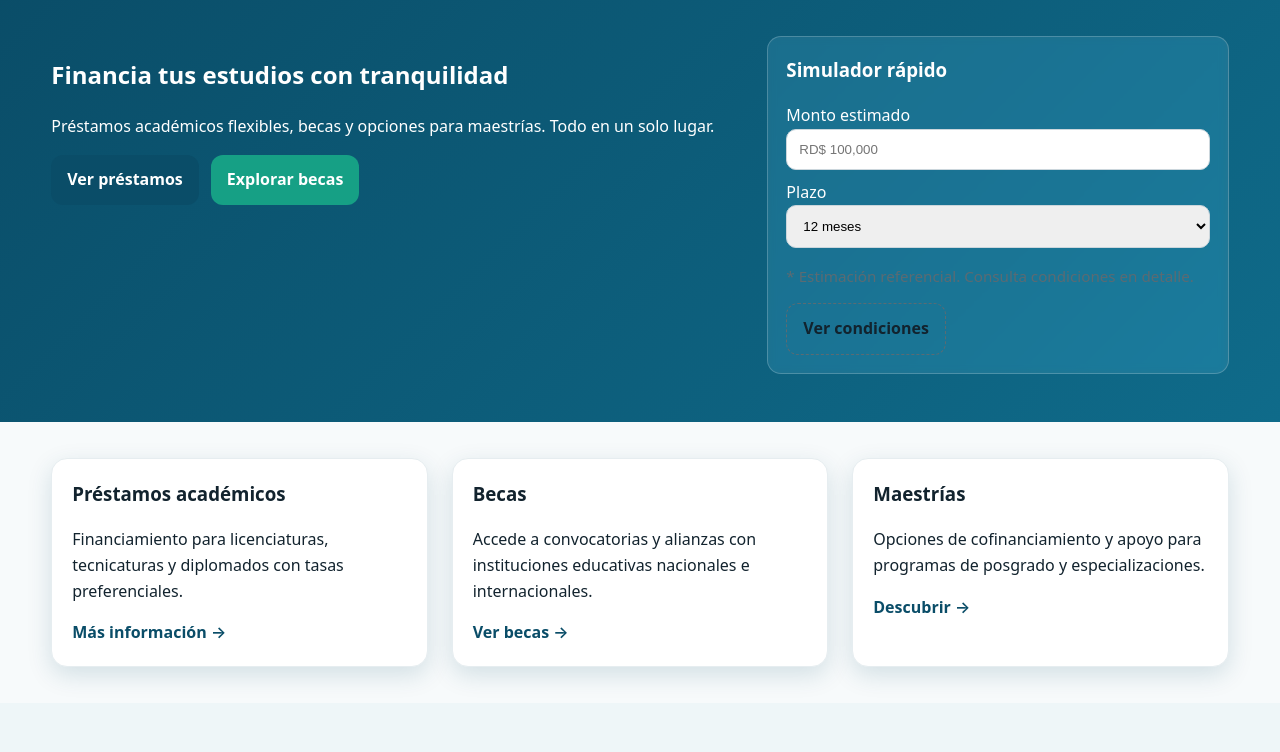
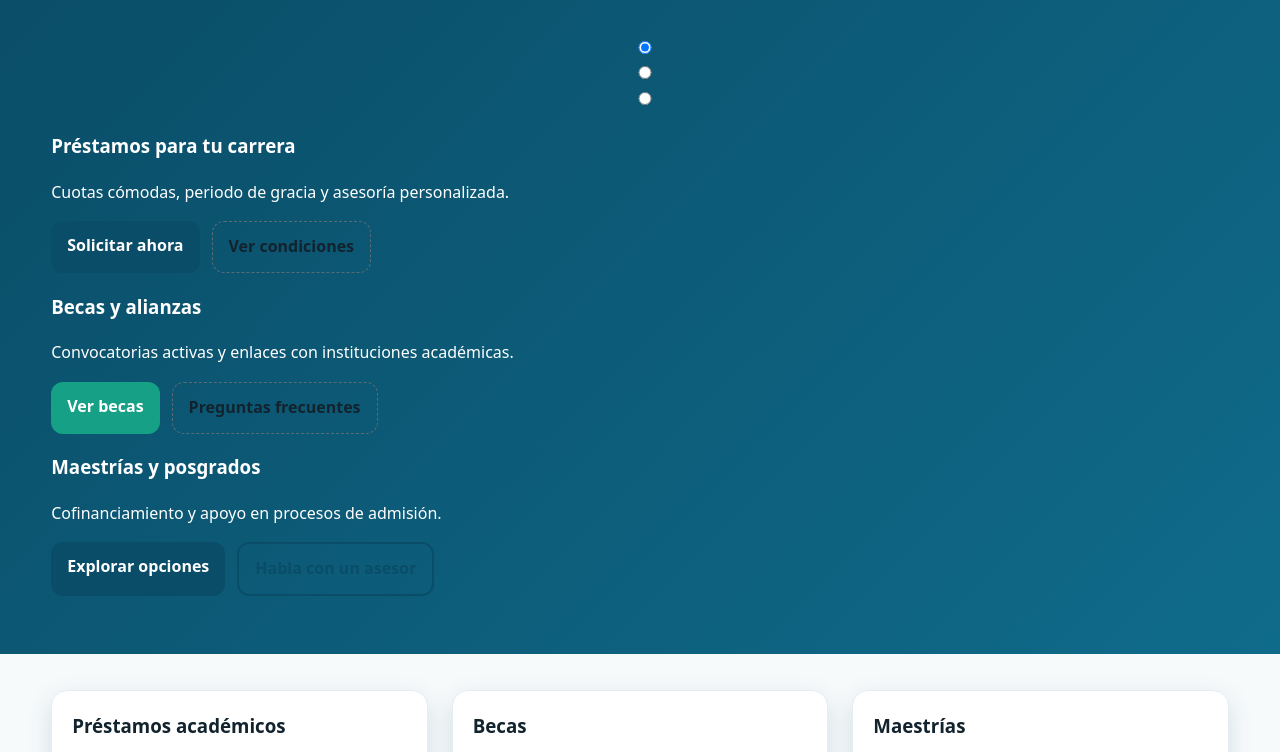
Before and after one commit to lacq12/Practica3, a plain HTML site: page index.html in a window 1280 px wide. Shown: the part 63-815 px from the top of the page. Drawn offline with Linux system fonts and the light colour scheme.

Commit message:
Add files via upload

```diff
--- a/index.html
+++ b/index.html
@@ -13,7 +13,7 @@
   <header class="topbar" role="banner" aria-label="Encabezado">
     <div class="container flex between center">
       <a class="logo" href="index.html" aria-label="Ir al inicio">
-        <span class="logo-mark" aria-hidden="true">🎓</span>
+        <img class="logo-img" src="assets/img/logo-banco-estudiantil.svg" alt="" width="32" height="32" />
         <span class="logo-text">Banco <strong>Estudiantil</strong></span>
       </a>
 
@@ -37,37 +37,57 @@
     </div>
   </header>
   <main id="contenido" tabindex="-1">
+    <section class="hero" aria-label="Sección destacada">
+      <div class="container">
+        <div class="carousel" role="region" aria-label="Promociones" aria-live="polite">
+          <!-- Controles (radios) -->
+          <input type="radio" name="carousel" id="slide-1" checked>
+          <input type="radio" name="carousel" id="slide-2">
+          <input type="radio" name="carousel" id="slide-3">
 
-    <section class="hero" aria-label="Sección destacada">
-      <div class="container grid hero-grid">
-        <div class="hero-text">
-          <h1>Financia tus estudios con tranquilidad</h1>
-          <p>Préstamos académicos flexibles, becas y opciones para maestrías. Todo en un solo lugar.</p>
-          <div class="actions">
-            <a class="btn btn-primary" href="prestamos.html">Ver préstamos</a>
-            <a class="btn btn-secondary" href="becas.html">Explorar becas</a>
+          <!-- Slides -->
+          <div class="slides">
+            <article class="slide slide-1">
+              <div class="slide-content">
+                <h1>Préstamos para tu carrera</h1>
+                <p>Cuotas cómodas, periodo de gracia y asesoría personalizada.</p>
+                <div class="actions">
+                  <a class="btn btn-primary" href="prestamos.html">Solicitar ahora</a>
+                  <a class="btn btn-ghost" href="prestamos.html#detalles">Ver condiciones</a>
+                </div>
+              </div>
+            </article>
+            <article class="slide slide-2">
+              <div class="slide-content">
+                <h1>Becas y alianzas</h1>
+                <p>Convocatorias activas y enlaces con instituciones académicas.</p>
+                <div class="actions">
+                  <a class="btn btn-secondary" href="becas.html">Ver becas</a>
+                  <a class="btn btn-ghost" href="ayuda.html#preguntas">Preguntas frecuentes</a>
+                </div>
+              </div>
+            </article>
+            <article class="slide slide-3">
+              <div class="slide-content">
+                <h1>Maestrías y posgrados</h1>
+                <p>Cofinanciamiento y apoyo en procesos de admisión.</p>
+                <div class="actions">
+                  <a class="btn btn-primary" href="maestrias.html">Explorar opciones</a>
+                  <a class="btn btn-outline" href="contacto.html">Habla con un asesor</a>
+                </div>
+              </div>
+            </article>
           </div>
-        </div>
-        <div class="hero-card" role="region" aria-label="Calculadora simple">
-          <h3>Simulador rápido</h3>
-          <form class="simulador" onsubmit="return false" aria-describedby="sim-note">
-            <label>Monto estimado
-              <input type="number" placeholder="RD$ 100,000" aria-label="Monto del préstamo" />
-            </label>
-            <label>Plazo
-              <select aria-label="Plazo del préstamo">
-                <option>12 meses</option>
-                <option>24 meses</option>
-                <option>36 meses</option>
-              </select>
-            </label>
-            <p id="sim-note" class="note">* Estimación referencial. Consulta condiciones en detalle.</p>
-            <a href="prestamos.html#detalles" class="btn btn-ghost">Ver condiciones</a>
-          </form>
+
+          <!-- Dots de navegación -->
+          <div class="dots" aria-label="Navegación de carrusel">
+            <label for="slide-1" aria-label="Ir a la promoción 1"></label>
+            <label for="slide-2" aria-label="Ir a la promoción 2"></label>
+            <label for="slide-3" aria-label="Ir a la promoción 3"></label>
+          </div>
         </div>
       </div>
     </section>
-
     <section class="features" aria-label="Productos destacados">
       <div class="container grid cards">
         <article class="card">
@@ -87,7 +107,6 @@
         </article>
       </div>
     </section>
-
     <section class="help" aria-label="Soporte">
       <div class="container grid help-grid">
         <div>
@@ -102,8 +121,6 @@
         </ul>
       </div>
     </section>
-
-
   </main>
   <footer class="site-footer" role="contentinfo">
     <div class="container grid footer-grid">
```
